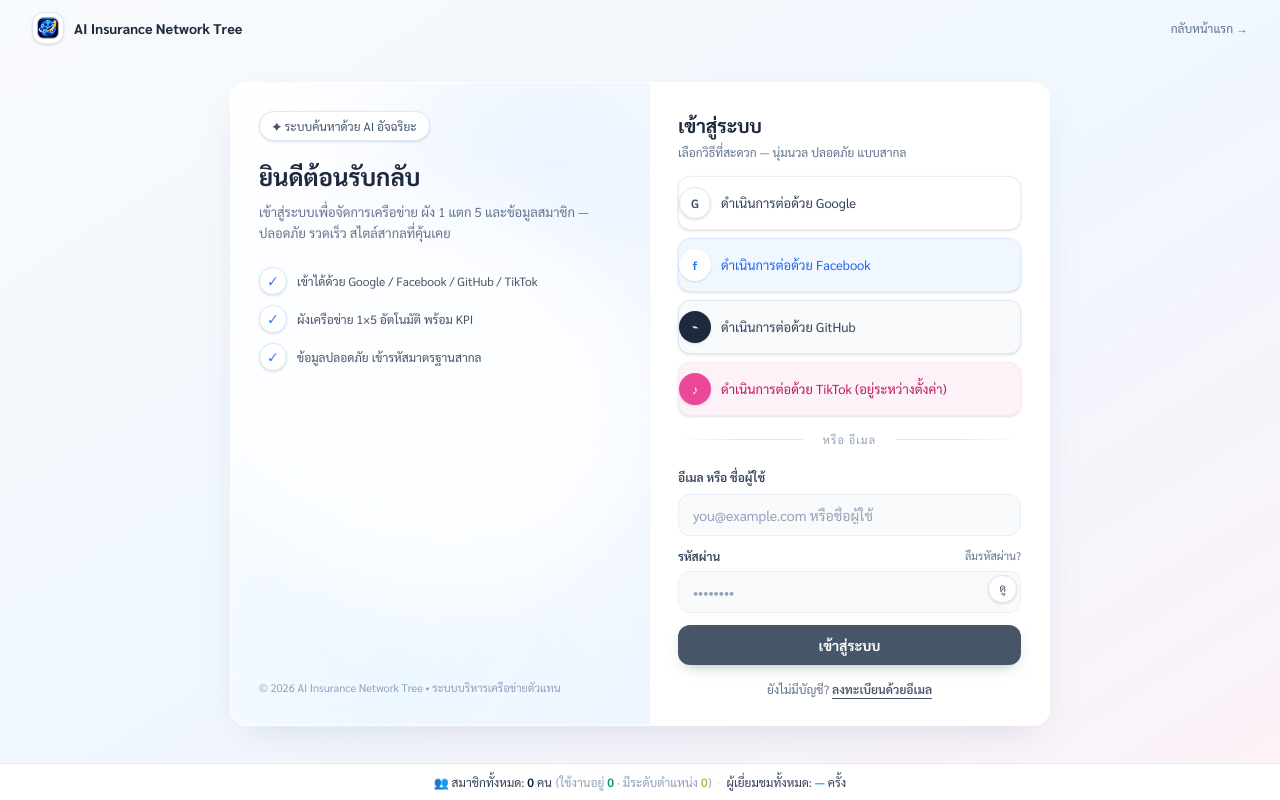
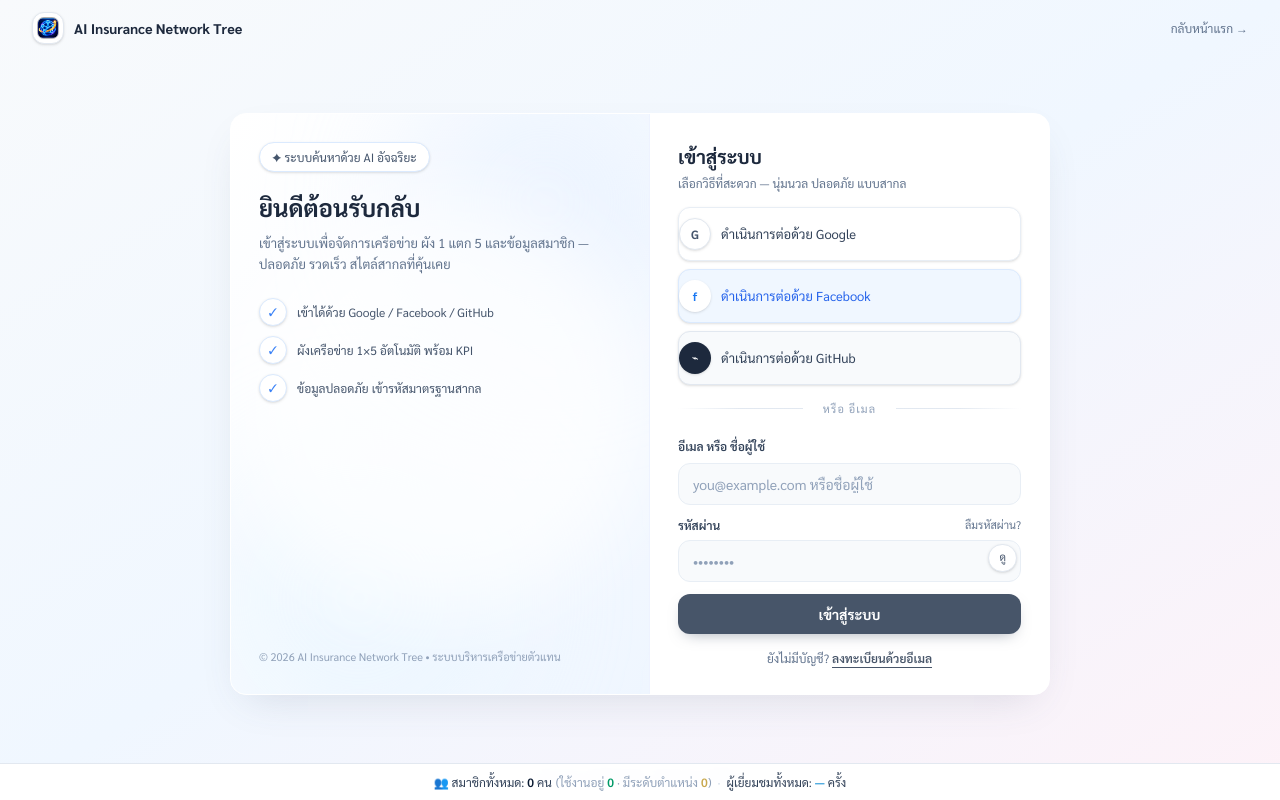
Before and after one commit to AINetworkOS98/ai-insurance-network-tree, a Next.js app: page /login in a window 1280 px wide. Built offline with nearby package versions, Linux system fonts and the light colour scheme; no server answers; the database is empty.

Commit message:
feat(login): เอาปุ่ม TikTok ออกจากหน้า login (ผู้ใช้ยืนยัน) — เหลือ Google/Facebook/GitHub + อีเมล

```diff
--- a/src/app/login/page.tsx
+++ b/src/app/login/page.tsx
@@ -152,7 +152,6 @@
     {id:'google', label:'ดำเนินการต่อด้วย Google', style:'bg-white border-[#e8eef5] hover:bg-[#f8fafc] text-slate-700', icon:'G', iconStyle:'bg-white border border-slate-200 text-slate-600 shadow-sm'},
     {id:'facebook', label:'ดำเนินการต่อด้วย Facebook', style:'bg-[#f0f7ff] border-[#dbeafe] hover:bg-[#e8f0ff] text-[#2563eb]', icon:'f', iconStyle:'bg-white text-[#1877F2] shadow-sm'},
     {id:'github', label:'ดำเนินการต่อด้วย GitHub', style:'bg-[#f8fafc] border-[#e2e8f0] hover:bg-[#f1f5f9] text-slate-700', icon:'⌁', iconStyle:'bg-slate-800 text-white shadow-sm'},
-    {id:'tiktok', label:'ดำเนินการต่อด้วย TikTok', style:'bg-[#fdf2f8] border-[#fce7f3] hover:bg-[#fce7f3] text-[#be185d]', icon:'♪', iconStyle:'bg-[#ec4899] text-white shadow-sm'},
   ];
 
   return (
@@ -180,7 +179,7 @@
               <h1 className="mt-5 text-[24px] font-bold leading-tight text-slate-800">ยินดีต้อนรับกลับ</h1>
               <p className="mt-2.5 text-[13px] text-slate-500 leading-relaxed">เข้าสู่ระบบเพื่อจัดการเครือข่าย ผัง 1 แตก 5 และข้อมูลสมาชิก — ปลอดภัย รวดเร็ว สไตล์สากลที่คุ้นเคย</p>
               <div className="mt-6 space-y-2.5 text-xs text-slate-600">
-                <div className="flex items-center gap-2.5"><span className="w-7 h-7 rounded-full bg-white border border-[#dbeafe] text-[#3b82f6] flex items-center justify-center shadow-sm text-[11px]">✓</span> เข้าได้ด้วย Google / Facebook / GitHub / TikTok</div>
+                <div className="flex items-center gap-2.5"><span className="w-7 h-7 rounded-full bg-white border border-[#dbeafe] text-[#3b82f6] flex items-center justify-center shadow-sm text-[11px]">✓</span> เข้าได้ด้วย Google / Facebook / GitHub</div>
                 <div className="flex items-center gap-2.5"><span className="w-7 h-7 rounded-full bg-white border border-[#dbeafe] text-[#3b82f6] flex items-center justify-center shadow-sm text-[11px]">✓</span> ผังเครือข่าย 1×5 อัตโนมัติ พร้อม KPI</div>
                 <div className="flex items-center gap-2.5"><span className="w-7 h-7 rounded-full bg-white border border-[#dbeafe] text-[#3b82f6] flex items-center justify-center shadow-sm text-[11px]">✓</span> ข้อมูลปลอดภัย เข้ารหัสมาตรฐานสากล</div>
               </div>
@@ -201,7 +200,7 @@
               {providerBtns.map(p=>(
                 <button key={p.id} onClick={()=> loginSocial(p.id)} disabled={!!socialLoading || loading} className={`${btnBase} ${p.style}`}>
                   <span className={`w-8 h-8 rounded-full flex items-center justify-center text-xs font-bold shrink-0 ${p.iconStyle}`}>{p.icon}</span>
-                  <span className="flex-1 text-left">{socialLoading===p.id ? 'กำลังเชื่อม...' : p.label}{p.id==='tiktok' && !tiktokReady ? ' (อยู่ระหว่างตั้งค่า)' : ''}</span>
+                  <span className="flex-1 text-left">{socialLoading===p.id ? 'กำลังเชื่อม...' : p.label}</span>
                 </button>
               ))}
             </div>
```
